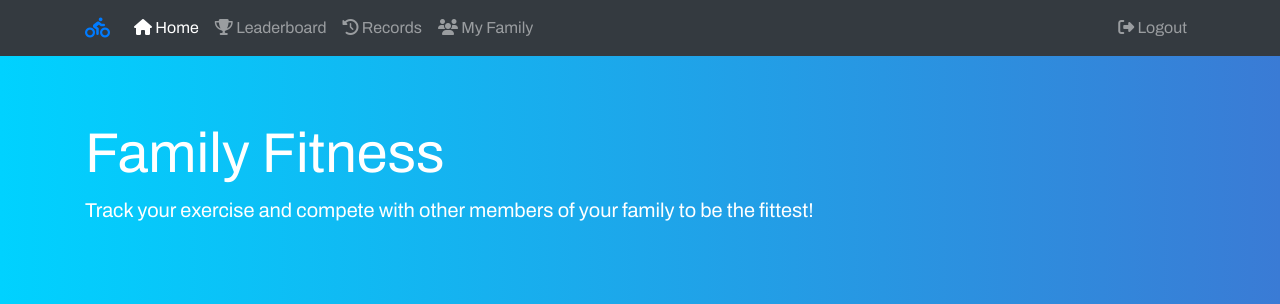
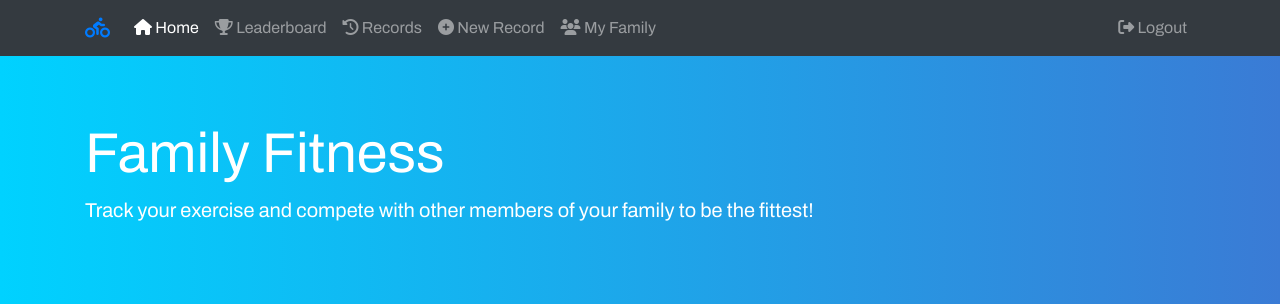
Before and after one commit to imaadzaffar/family-fitness, a Django app: page / in a window 1280 px wide. Shown: the top 304 px of the page. Run offline with Django 3.2, Linux system fonts and the light colour scheme; the visitor is signed in with stand-in values (Sample User, id 1); data that the repository does not hold is empty; some libraries are stand-ins or nearby versions.

Commit message:
Added new record link to nav bar

```diff
--- a/main/templates/main/base.html
+++ b/main/templates/main/base.html
@@ -79,6 +79,11 @@
                 ><i class="fas fa-history"></i> Records</a
               >
               <a
+                class="nav-item nav-link {% if request.resolver_match.url_name == 'create' %}active{% endif %}"
+                href="{% url 'create' %}"
+                ><i class="fas fa-plus-circle"></i> New Record</a
+              >
+              <a
                 class="nav-item nav-link {% if request.resolver_match.url_name == 'info_family' %}active{% endif %}"
                 href="{% url 'info_family' %}"
                 ><i class="fas fa-users"></i> My Family</a
```
